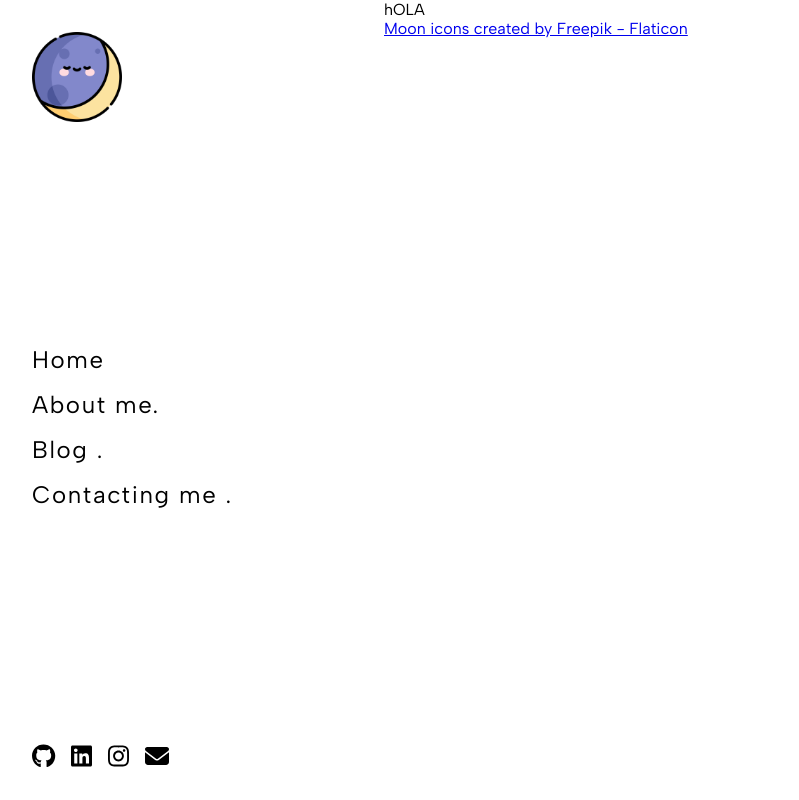
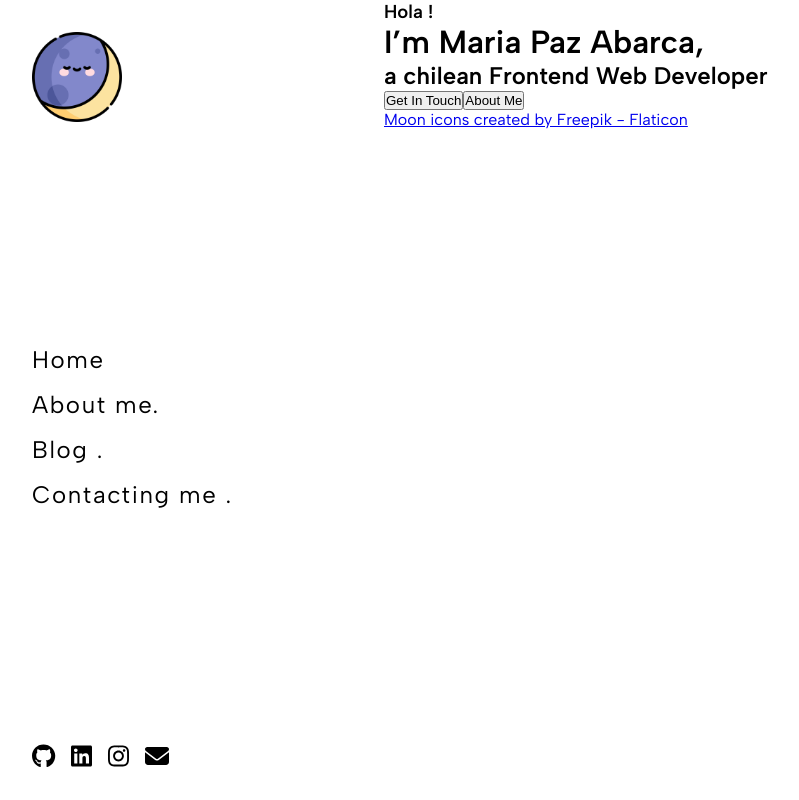
Before and after one commit to mpabarca/portfolio, a Next.js app: page / in a window 1280 px wide. Shown: the whole page, without its empty margins (0-799 px from the left). Built offline with nearby package versions, Linux system fonts and the light colour scheme.

Commit message:
Create button component

```diff
--- /dev/null
+++ b/src/components/button.jsx
@@ -0,0 +1,12 @@
+const Button = ({text, isDark, onClickFunction}) => {
+    return (
+        <button
+            className={`button-purple ${isDark ? 'dark' : 'light'}`}
+            onClick={onClickFunction}
+        >
+            {text}
+        </button>
+    )
+};
+
+export default Button;
--- a/src/pages/index.js
+++ b/src/pages/index.js
@@ -1,12 +1,27 @@
-import Image from 'next/image'
-import { Inter } from '@next/font/google'
+import Image from 'next/image';
+import { Inter } from '@next/font/google';
+import Button from '../components/button';
 
 const inter = Inter({ subsets: ['latin'] })
 
 export default function Home() {
   return (
-    <>
-    hOLA
-    </>
+    <div className='home'>
+      <h3>Hola !</h3>
+      <h1>I’m Maria Paz Abarca,</h1>
+      <h2>a chilean Frontend Web Developer</h2>
+      <div>
+        <Button
+          text={'Get In Touch'}
+          isDark={true}
+          onClickFunction={()=> {console.log('on click dark de button')}}
+        />
+        <Button
+          text={'About Me'}
+          isDark={false}
+          onClickFunction={()=> {console.log('on click light de button')}}
+        />
+      </div>
+    </div>
   )
 }
--- /dev/null
+++ b/src/styles/components/button.scss
@@ -0,0 +1,20 @@
+.button-purple {
+    padding: 1rem 2rem;
+    border-radius: 20rem;
+    font-size: $font-size-button;
+    font-weight: $font-weight-bold;
+    min-width: 10rem;
+    letter-spacing: .05rem;
+    font-family: inherit;
+    margin: 1.2rem 1rem 1rem 0;
+    &.dark {
+        background-color: $color-primary-purple;
+        color: $color-background;
+        border: .2rem solid $color-primary-purple;
+    }
+    &.light {
+        color: $color-primary-purple;
+        background-color: $color-background;
+        border: .2rem solid $color-primary-purple;
+    }
+}
```
